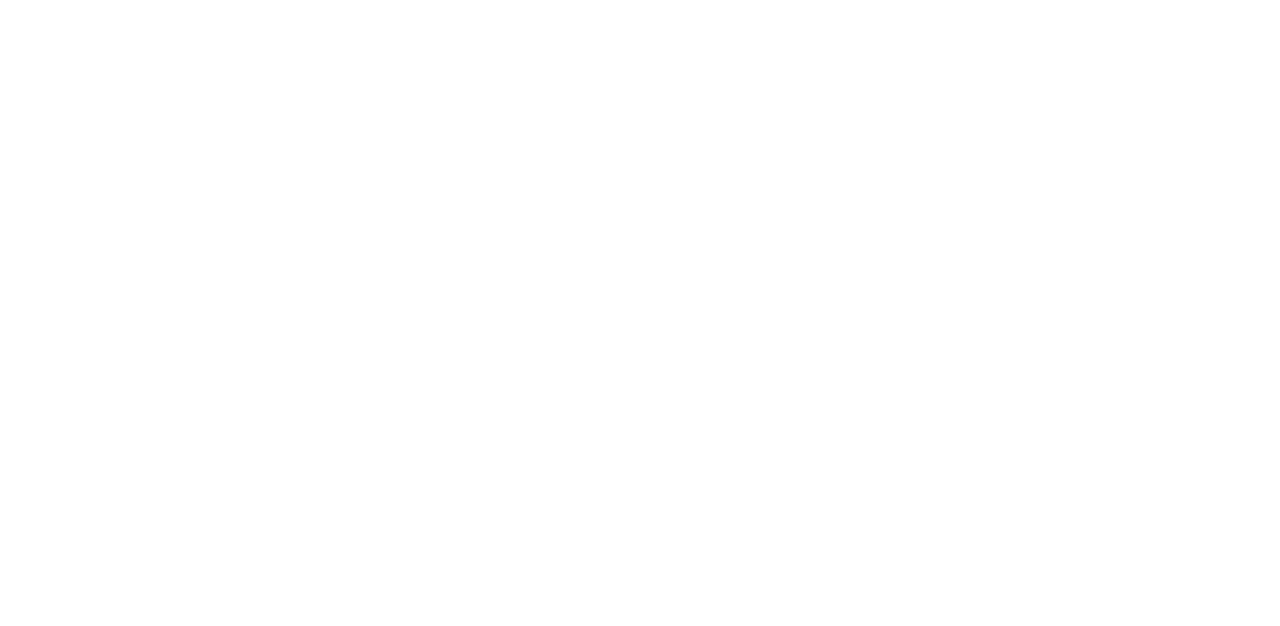
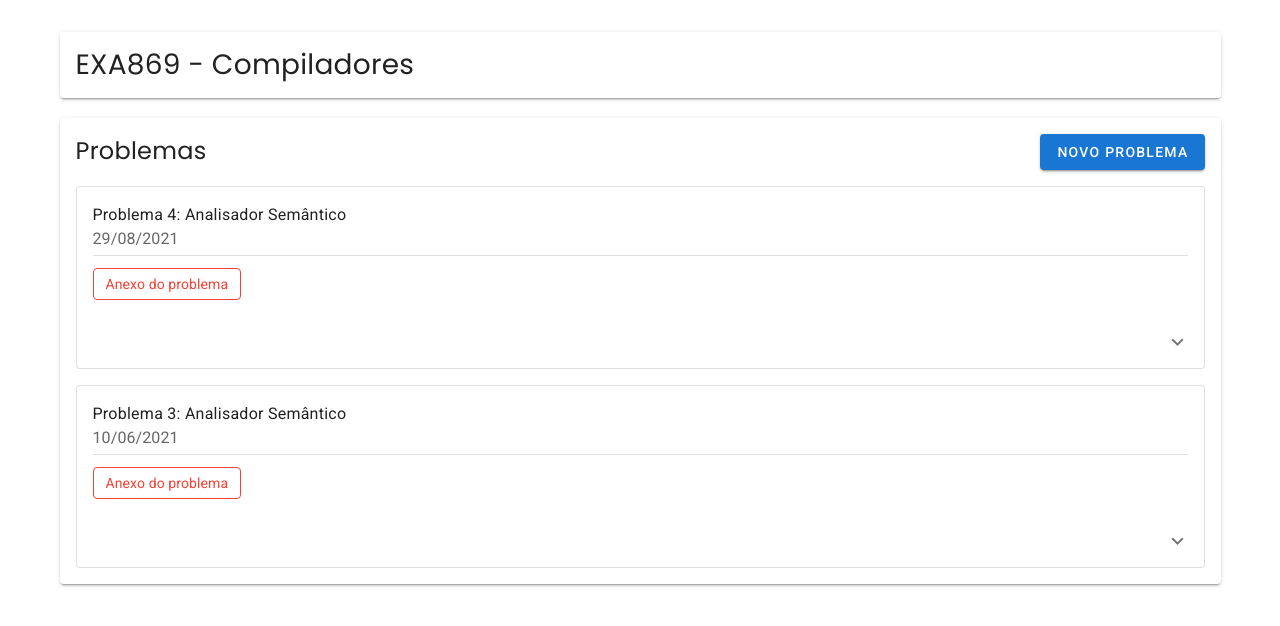
Before and after one commit to romaiajr/Ambiente-web, a Vue app: page /turma/1 in a window 1280 px wide. Shown: the top 626 px of the page. Built offline with nearby package versions, Linux system fonts and the light colour scheme.

Commit message:
Turmas Layout montado Faltando dados dinâmicos

```diff
--- a/src/components/tutor/Turmas.vue
+++ b/src/components/tutor/Turmas.vue
@@ -2,22 +2,23 @@
   <v-container>
     <v-row id="minhas-turmas" class="mt-2">
       <v-col offset-md="2" md="8" sm="12">
-        <v-card>
+        <v-card outlined>
           <v-card-title>
+
             <h4>Turmas</h4>
           </v-card-title>
           <v-card-subtitle>
             <v-row class="mt-2" v-for="item in turmas" :key="item.codigo">
               <v-col sm="12">
                 <h6>{{ item.semestre.codigo }}</h6>
+                <v-divider/>
               </v-col>
-
               <v-col
                 md="6"
                 sm="6"
                 v-for="i in item.semestre.turmas"
                 :key="i.nome"
-                @click="teste"
+                @click="openTurma(i)"
               >
                 <v-card max-width="344" class="mt-2 card-turma" outlined>
                   <v-card-title style="background-color: #696969">
@@ -46,6 +47,16 @@
         semestre: {
           codigo: "2020.1",
           turmas: [
+            { nome: "EXA869 - Compiladores", id: 1 },
+            { nome: "EXA437 - Algoritmos II",  id: 2 },
+            { nome: "EXA197 - Circuitos Digitais",  id: 3},
+          ],
+        },
+      },
+       {
+        semestre: {
+          codigo: "2019.2",
+          turmas: [
             { nome: "EXA869 - Compiladores" },
             { nome: "EXA437 - Algoritmos II" },
             { nome: "EXA197 - Circuitos Digitais" },
@@ -55,9 +66,9 @@
     ],
   }),
   methods: {
-    teste() {
-      console.log("teste");
-    },
+    openTurma(turma){
+      this.$router.push({path: `turma/${turma.id}`})
+    }
   },
 };
 </script>
--- a/src/router/index.js
+++ b/src/router/index.js
@@ -2,6 +2,7 @@
 import VueRouter from "vue-router";
 import Login from "../views/Login.vue";
 import Management from "../views/Management.vue";
+import Turma from "../views/Turma.vue"
 
 Vue.use(VueRouter);
 
@@ -20,6 +21,11 @@
       else next({ name: "Login" });
     },
   },
+  {
+    path: "/turma/:id",
+    name: "Turma",
+    component: Turma
+  }
 ];
 
 const router = new VueRouter({
--- /dev/null
+++ b/src/views/Turma.vue
@@ -0,0 +1,77 @@
+<template>
+   <v-container>
+    <v-row id="turma-title" class="mt-2">
+      <v-col offset-md="12">
+        <v-card >
+          <v-card-title>
+            <h4>{{turma.nome}}</h4>
+          </v-card-title>
+        </v-card>
+      </v-col>
+    </v-row>
+    <v-row id="turma-title" class="mt-2">
+      <v-col offset-md="12">
+        <v-card >
+            <v-card-title>
+                <h5>Problemas</h5>
+                <v-spacer></v-spacer>
+                <v-btn color="primary">Novo Problema</v-btn>
+            </v-card-title>
+
+            <v-card-subtitle >
+                <v-card outlined v-for="problema in problemas" :key="problema.id" class="mt-4">
+                    <v-card-title>
+                        <p>{{problema.nome}}</p>
+
+                    </v-card-title>
+                    <v-card-subtitle>
+                        <p>{{problema.data}}</p>
+                        <v-divider class="mt-1"/>
+                        <v-chip class="mt-3" outlined color="red" label :href="problema.anexo" target="_blank">
+                            <v-icon left>
+                                mdi-pdf-box
+                            </v-icon>
+                            Anexo do problema
+                        </v-chip>
+                    </v-card-subtitle>
+                    <v-card-actions>
+                        <v-spacer></v-spacer>
+                        <v-btn
+                            icon
+                            @click="problema.expand = !problema.expand"
+                        >
+                            <v-icon>{{ show ? 'mdi-chevron-up' : 'mdi-chevron-down' }}</v-icon>
+                        </v-btn>
+                    </v-card-actions>
+                        <v-expand-transition>
+                        <div v-show="problema.expand">
+                            <v-card-text class="d-flex flex-row-reverse">
+                                <v-btn small color="primary">Atribuir Nota</v-btn>
+                                <v-btn small class="mr-2" color="warning">Editar Problema</v-btn>
+                            </v-card-text>
+                        </div>
+                        </v-expand-transition>
+                </v-card>
+            </v-card-subtitle>
+        </v-card>
+      </v-col>
+    </v-row>
+  </v-container>
+</template>
+<script>
+export default{
+    data: () => ({
+        turma: {
+            nome: "EXA869 - Compiladores", id: 1
+        },
+        problemas: [
+            {
+                nome: "Problema 4: Analisador Semântico", data: "29/08/2021", anexo: "https://eppg.fgv.br/sites/default/files/teste.pdf", expand: false
+            },
+            {
+                nome: "Problema 3: Analisador Semântico", data: "10/06/2021", anexo: "https://eppg.fgv.br/sites/default/files/teste.pdf", expand: false
+            }
+        ],
+    })
+}
+</script>
```
